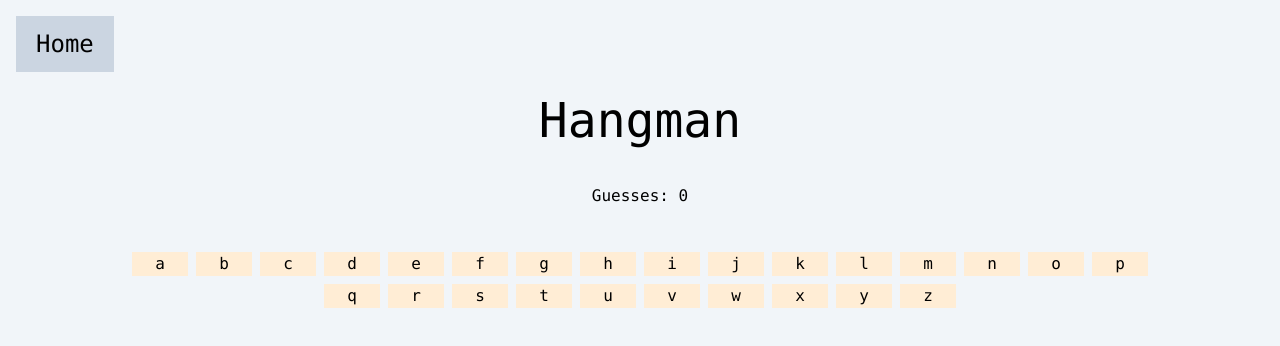
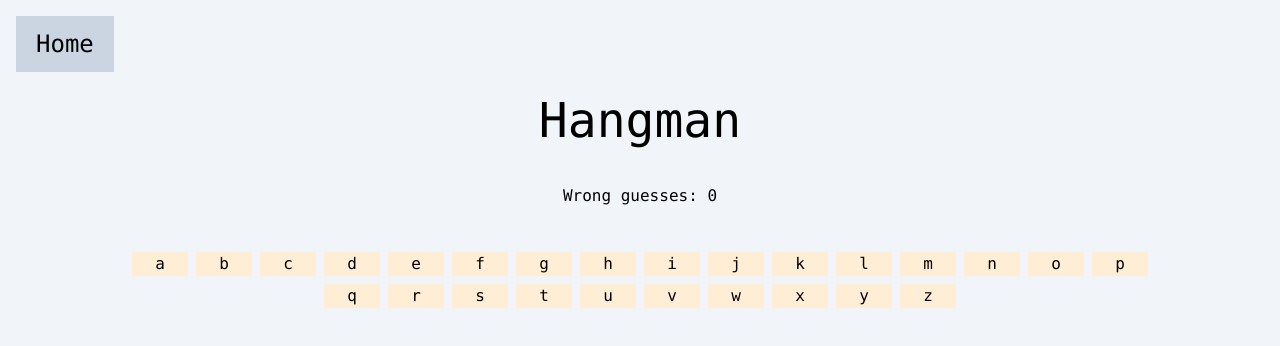
Before and after one commit to ashley-cao-0/simple-games, a React (Vite) app: page /hangman in a window 1280 px wide. Shown: the top 346 px of the page. Built offline with nearby package versions, Linux system fonts and the light colour scheme; no server answers.

Commit message:
track number of wrong guesses instead of guesses

```diff
--- a/src/components/Hangman.jsx
+++ b/src/components/Hangman.jsx
@@ -7,7 +7,7 @@ function Hangman() {
   const [alphabet, setAlphabet] = useState([])
   const [givenLetters, setLetters] = useState([])
   const [progress, setProgress] = useState([])
-  const [guessNum, setGuessNum] = useState(0)
+  const [wrongGuesses, setWrongGuesses] = useState(0)
 
   const won = () => {
     if (progress.length === 0) {
@@ -17,24 +17,30 @@ function Hangman() {
   }
 
   const lost = () => {
-    return (guessNum === 10 && !won())
+    return (wrongGuesses === 10 && !won())
   }
 
   const handleClick = (e, guess, index) => {
     e.target.disabled = true
-    setGuessNum(guessNum + 1)
 
     //gray out clicked button
     const newAlphabet = [...alphabet]
     newAlphabet[index].style = clickedStyle
     setAlphabet(newAlphabet)
 
+    //check guess
+    let rightGuess = false
     const newProgress = [...progress]
     givenLetters.forEach((givenLetter, index) => {
       if (givenLetter === guess) {
         newProgress[index] = guess
+        rightGuess = true
       }
     })
+    if (!rightGuess) {
+      setWrongGuesses(wrongGuesses + 1)
+    }
+
     setProgress(newProgress)
   }
 
@@ -60,7 +66,7 @@ function Hangman() {
   return (
     <div className=" mt-24 text-center">
       <h1 className="text-5xl mb-10"> Hangman </h1>
-      <p> Guesses: { guessNum } </p>
+      <p> Wrong guesses: { wrongGuesses } </p>
       <p className=" h-5"> {givenLetters} </p>
       <p> {progress} </p>
       {won() && <p> You win </p>}
```
